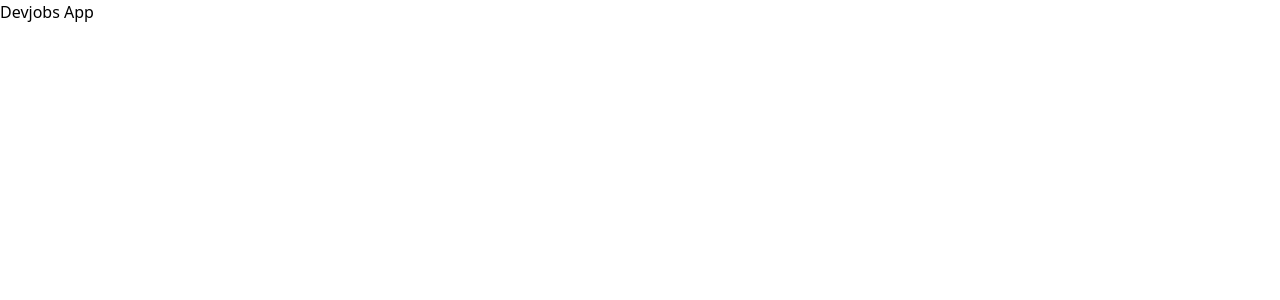
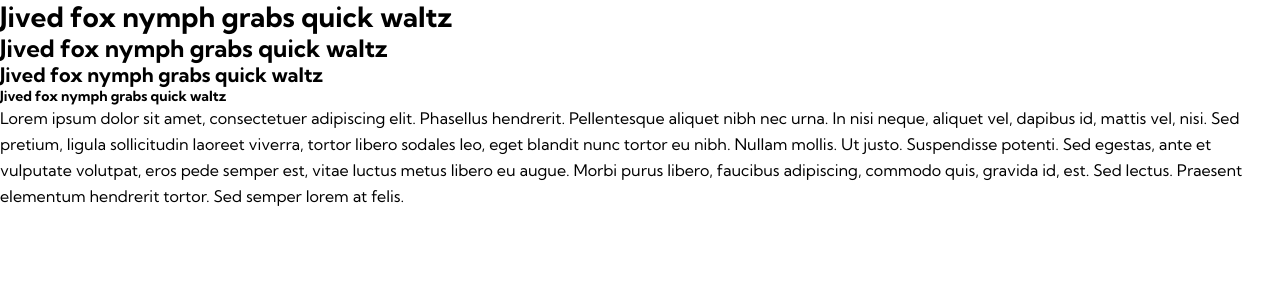
Before and after one commit to michalrudy9/Devjobs-App-NextJS, a Next.js app: page / in a window 1280 px wide. Shown: the top 300 px of the page. Built offline with nearby package versions, Linux system fonts and the light colour scheme.

Commit message:
Provided colors, font family and tag style of project

```diff
--- a/app/globals.css
+++ b/app/globals.css
@@ -1,3 +1,35 @@
+@import url('https://fonts.googleapis.com/css2?family=Kumbh+Sans:wght@100..900&display=swap');
+
 @tailwind base;
 @tailwind components;
 @tailwind utilities;
+
+
+body {
+    font-size: 1rem;
+    line-height: 1.625rem;
+}
+
+h1 {
+    font-size: 1.75rem;
+    line-height: 2.125rem;
+    font-weight: 700;
+}
+
+h2 {
+    font-size: 1.5rem;
+    line-height: 1.813rem;
+    font-weight: 700;
+}
+
+h3 {
+    font-size: 1.25rem;
+    line-height: 1.5rem;
+    font-weight: 700;
+}
+
+h4 {
+    font-size: 0.875rem;
+    line-height: 1.125rem;
+    font-weight: 700;
+}
--- a/app/layout.tsx
+++ b/app/layout.tsx
@@ -13,7 +13,7 @@ export default function RootLayout({
 }>) {
   return (
     <html lang="en">
-      <body>{children}</body>
+      <body className="font-kumbh-sans">{children}</body>
     </html>
   );
 }
--- a/app/page.tsx
+++ b/app/page.tsx
@@ -1,9 +1,23 @@
 const Home = () => {
   return (
     <main>
-     <h1>Devjobs App</h1>
+      <h1>Jived fox nymph grabs quick waltz</h1>
+      <h2>Jived fox nymph grabs quick waltz</h2>
+      <h3>Jived fox nymph grabs quick waltz</h3>
+      <h4>Jived fox nymph grabs quick waltz</h4>
+      <p>
+        Lorem ipsum dolor sit amet, consectetuer adipiscing elit. Phasellus
+        hendrerit. Pellentesque aliquet nibh nec urna. In nisi neque, aliquet
+        vel, dapibus id, mattis vel, nisi. Sed pretium, ligula sollicitudin
+        laoreet viverra, tortor libero sodales leo, eget blandit nunc tortor eu
+        nibh. Nullam mollis. Ut justo. Suspendisse potenti. Sed egestas, ante et
+        vulputate volutpat, eros pede semper est, vitae luctus metus libero eu
+        augue. Morbi purus libero, faucibus adipiscing, commodo quis, gravida
+        id, est. Sed lectus. Praesent elementum hendrerit tortor. Sed semper
+        lorem at felis.
+      </p>
     </main>
   );
-}
+};
 
 export default Home;
--- a/tailwind.config.ts
+++ b/tailwind.config.ts
@@ -7,11 +7,18 @@ const config: Config = {
     "./app/**/*.{js,ts,jsx,tsx,mdx}",
   ],
   theme: {
+    colors: {
+      violet: "#9E7F66",
+      "light-violet": "#939BF4",
+      "very-dark-blue": "#19202D",
+      midnight: "#121721",
+      "light-grey": "#F4F6F8",
+      gray: "#9DAEC2",
+      "dark-grey": "#6E8098",
+    },
     extend: {
-      backgroundImage: {
-        "gradient-radial": "radial-gradient(var(--tw-gradient-stops))",
-        "gradient-conic":
-          "conic-gradient(from 180deg at 50% 50%, var(--tw-gradient-stops))",
+      fontFamily: {
+        "kumbh-sans": ["Kumbh Sans", "sans-serif"],
       },
     },
   },
```
